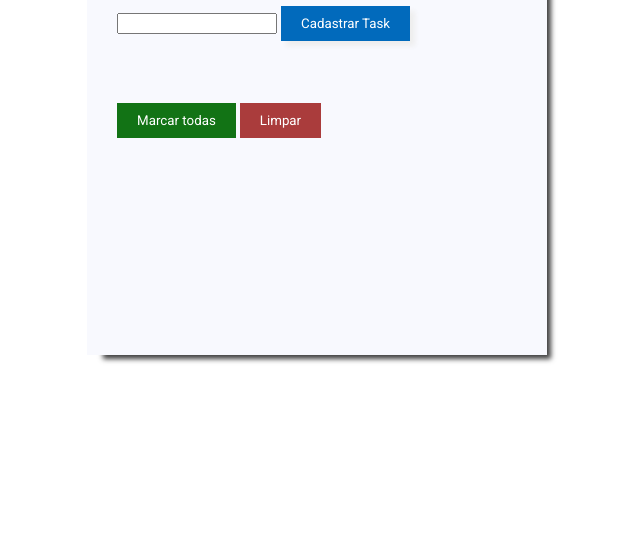
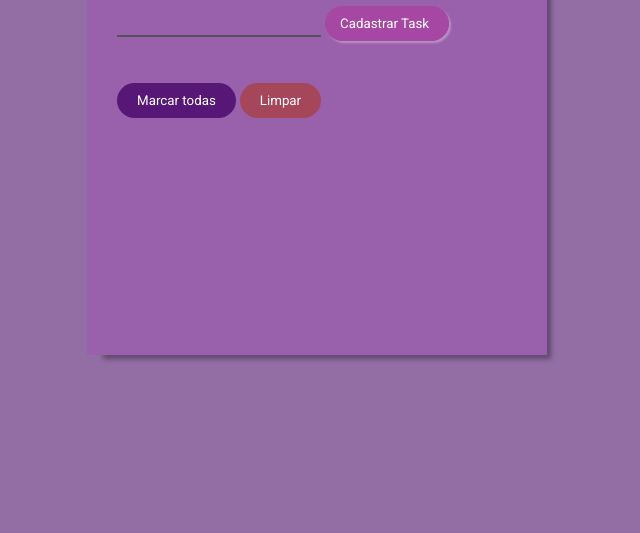
Before and after one commit to reprograma/on23-santander-s8-projeto-todo, a plain HTML site: page projeto-casa-amanda/index.html in a window 1280 px wide. Shown: the part 283-816 px from the top of the page, without its empty margins (323-963 px from the left). Drawn offline with Linux system fonts and the light colour scheme.

Commit message:
estilização CSS

```diff
--- a/projeto-casa-amanda/script.js
+++ b/projeto-casa-amanda/script.js
@@ -95,6 +95,7 @@ function cadastrarTarefas(evento) {
 
 
     let imgDelete = document.createElement('button');
+
     imgDelete.addEventListener('click', deletarTarefa);
 
     //
--- a/projeto-casa-amanda/style.css
+++ b/projeto-casa-amanda/style.css
@@ -9,20 +9,34 @@ body {
     display: flex;
     justify-content: center;
     min-height: 100vh;
-
+    background-color: rgba(71, 7, 101, 0.585);
 }
 
 main {
-    background-color: #f8f9fe;
+    background-color: hsla(295, 87%, 44%, 0.13);
     min-height: 400px;
     width: 400px;
     box-shadow: 10px 10px 5px -6px rgba(0, 0, 0, 0.75);
-    -webkit-box-shadow: 10px 10px 5px -6px rgba(0, 0, 0, 0.75);
-    -moz-box-shadow: 10px 10px 5px -6px rgba(0, 0, 0, 0.75);
+    -webkit-box-shadow: 10px 10px 5px -6px rgba(0, 0, 0, 0.354);
+    -moz-box-shadow: 10px 10px 5px -6px rgba(0, 0, 0, 0.181);
     padding: 30px;
 }
+main h1{
+    color: #eee;
+    border:black;
+}
 
-form input{
+input{
+        border-top: transparent;
+        border-left: transparent;
+        border-right:transparent;
+        padding: 4px 2px;
+        width: 50%;
+        border-bottom-color: black;
+        background-color: transparent;
+        box-shadow: none;
+        text-decoration: none;
+        color: white;
 
 }
 
@@ -33,74 +47,73 @@ button{
 }
 
 form #cadastrar-task{
-    background: #016ABC;
+    background: hwb(305 25% 33% / 0.784);
 	color: #fff;
-	box-shadow: 5px 5px 5px #eee;
+	box-shadow: 2px 2px 2px #eeeeee5a;
 	text-shadow: none;
+    padding-left: 15px;
+    border-radius: 50px;
+
 }
 
 #cadastrar-task:hover {
-	background: hsl(207, 62%, 76%);
-	color: #fff;
-	box-shadow: 5px 5px 5px #eee;
+	background: hsla(207, 62%, 76%, 0.279);
+	color: #ffffff3d;;
 	text-shadow: none;
     border: none;
 }
 
 #marcar-todos{
-    background-color: hsl(122, 73%, 26%);
+    background-color: hsla(279, 73%, 26%, 0.931);
+    border-radius: 50px;
 }
 
 #marcar-todos:hover {
-	background: hsl(207, 62%, 76%);
+	background: hwb(207 61% 9% / 0.255);
 	color: #fff;
-	box-shadow: 5px 5px 5px #eee;
+	box-shadow: 1px 1px 1px #eee;
 	text-shadow: none;
     border: none;
 }
 
 #limpar{
-    background-color: hsl(0, 48%, 45%);
+    background-color: hsla(0, 48%, 45%, 0.716);
+    border-radius: 50px;
 }
 
 #limpar:hover {
-	background:hsl(207, 62%, 76%);
+	background:hwb(207 61% 9% / 0.414);
 	color: #fff;
-	box-shadow: 5px 5px 5px #eee;
+	box-shadow: 1px 1px 1px #eee;
 	text-shadow: none;
     border: none;
 }
 
 .feito{
-    background-color: green;
+    text-decoration: line-through;
 }
 
 li.checked {
-    background-color: yellowgreen;
     text-decoration: line-through;
   }
 
-#botaoLixeira{
-    display: flex;
-}
 ul{
-    min-height: 30px;
+    min-height: 10px;
+    color: white;
 }
 
 ul div{
     display: flex;
     justify-content: space-between;
     width: 100%;
-    padding-top: 20px;
+    padding-top: 10px;
 }
 
 ul div button{
     background-image: url(./img/trash.png);
     background-size: contain;
     background-color: transparent;
-    border: 30px;
-    height:30px;
-    width: 30px;
-    background-repeat: no-repeat;
-    padding-left: 30px;
+    background-repeat:no-repeat;
+    width: 20px;
+    height:20px;
 }
```
Also changed, not shown: projeto-casa-amanda/img/lixeira.png (added), projeto-casa-amanda/img/trash1.png (added).
